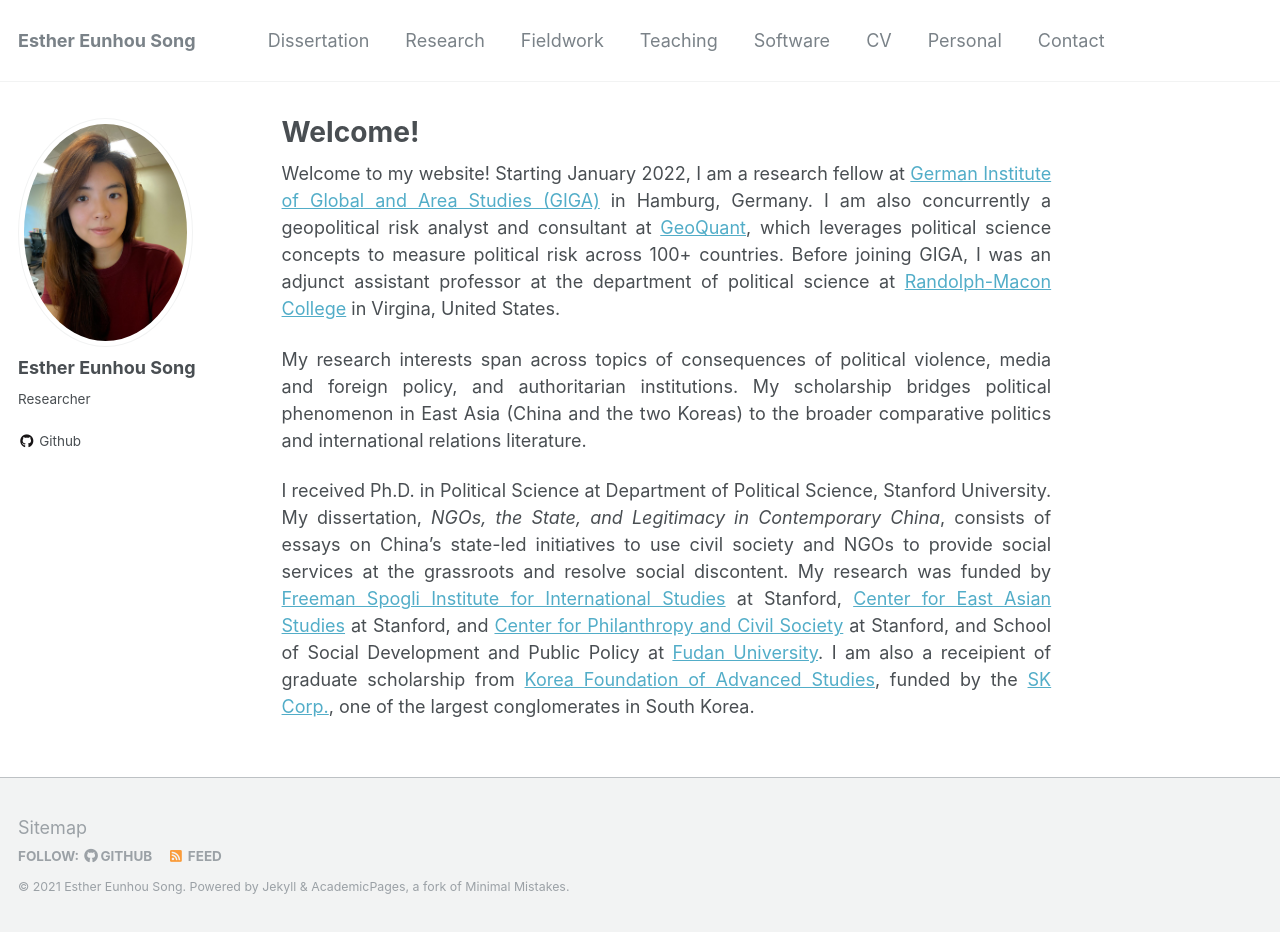
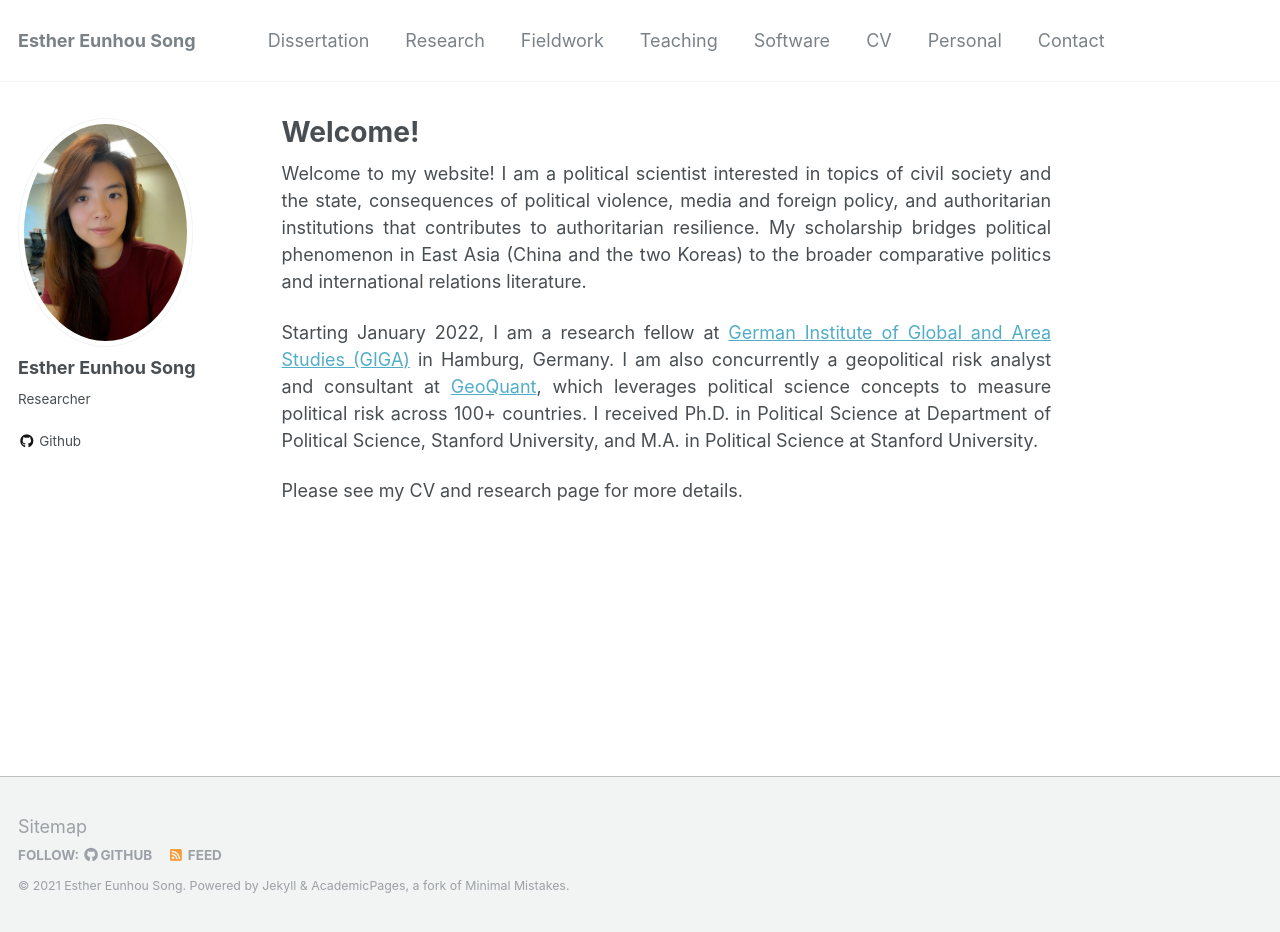
Before and after one commit to ehsong/ehsong.github.io, a Jekyll site: the page built from _pages/about.md, in a window 1280 px wide and 932 px high. Built offline with Jekyll 4.4.1, drawn with Linux system fonts in a browser that asks for light colours.

Commit message:
Update about.md

```diff
--- a/_pages/about.md
+++ b/_pages/about.md
@@ -7,8 +7,8 @@ redirect_from:
   - /about/
   - /about.html
 ---
-Welcome to my website! Starting January 2022, I am a research fellow at [German Institute of Global and Area Studies (GIGA)](https://www.giga-hamburg.de/en/) in Hamburg, Germany. I am also concurrently a geopolitical risk analyst and consultant at [GeoQuant](https://geoquant.com/), which leverages political science concepts to measure political risk across 100+ countries. Before joining GIGA, I was an adjunct assistant professor at the department of political science at [Randolph-Macon College](https://www.rmc.edu/) in Virgina, United States.
+Welcome to my website! I am a political scientist interested in topics of civil society and the state, consequences of political violence, media and foreign policy, and authoritarian institutions that contributes to authoritarian resilience. My scholarship bridges political phenomenon in East Asia (China and the two Koreas) to the broader comparative politics and international relations literature.
 
-My research interests span across topics of consequences of political violence, media and foreign policy, and authoritarian institutions. My scholarship bridges political phenomenon in East Asia (China and the two Koreas) to the broader comparative politics and international relations literature.
+Starting January 2022, I am a research fellow at [German Institute of Global and Area Studies (GIGA)](https://www.giga-hamburg.de/en/) in Hamburg, Germany. I am also concurrently a geopolitical risk analyst and consultant at [GeoQuant](https://geoquant.com/), which leverages political science concepts to measure political risk across 100+ countries. I received Ph.D. in Political Science at Department of Political Science, Stanford University, and M.A. in Political Science at Stanford University.
 
-I received Ph.D. in Political Science at Department of Political Science, Stanford University. My dissertation, *NGOs, the State, and Legitimacy in Contemporary China*, consists of essays on China's state-led initiatives to use civil society and NGOs to provide social services at the grassroots and resolve social discontent. My research was funded by [Freeman Spogli Institute for International Studies](https://fsi.stanford.edu/) at Stanford, [Center for East Asian Studies](https://ceas.stanford.edu/) at Stanford, and [Center for Philanthropy and Civil Society](https://pacscenter.stanford.edu/) at Stanford, and School of Social Development and Public Policy at [Fudan University](https://www.fudan.edu.cn/en/). I am also a receipient of graduate scholarship from [Korea Foundation of Advanced Studies](http://www.kfas.or.kr/), funded by the [SK Corp.](https://www.sk-inc.com/en/), one of the largest conglomerates in South Korea.
+Please see my CV and research page for more details.
```
